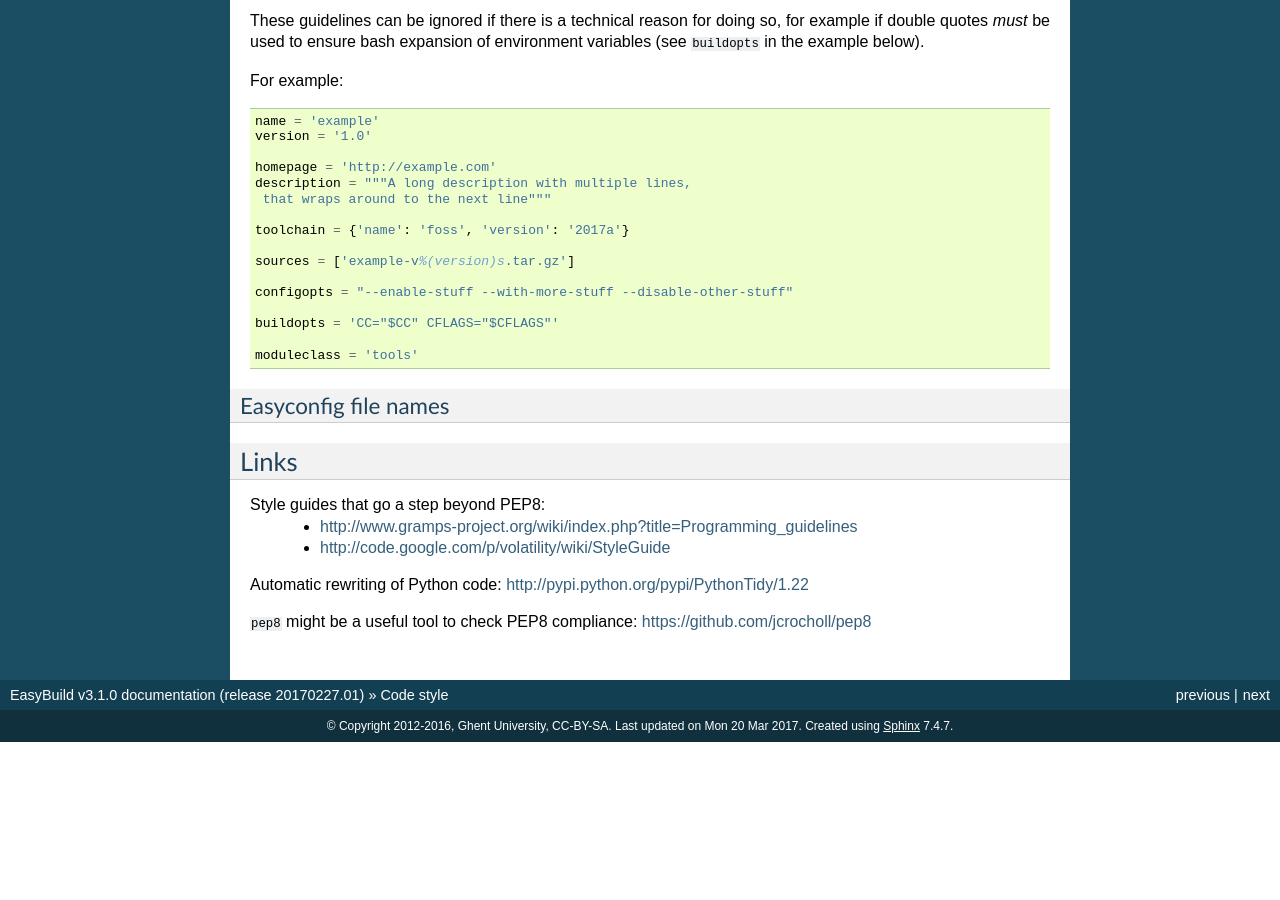
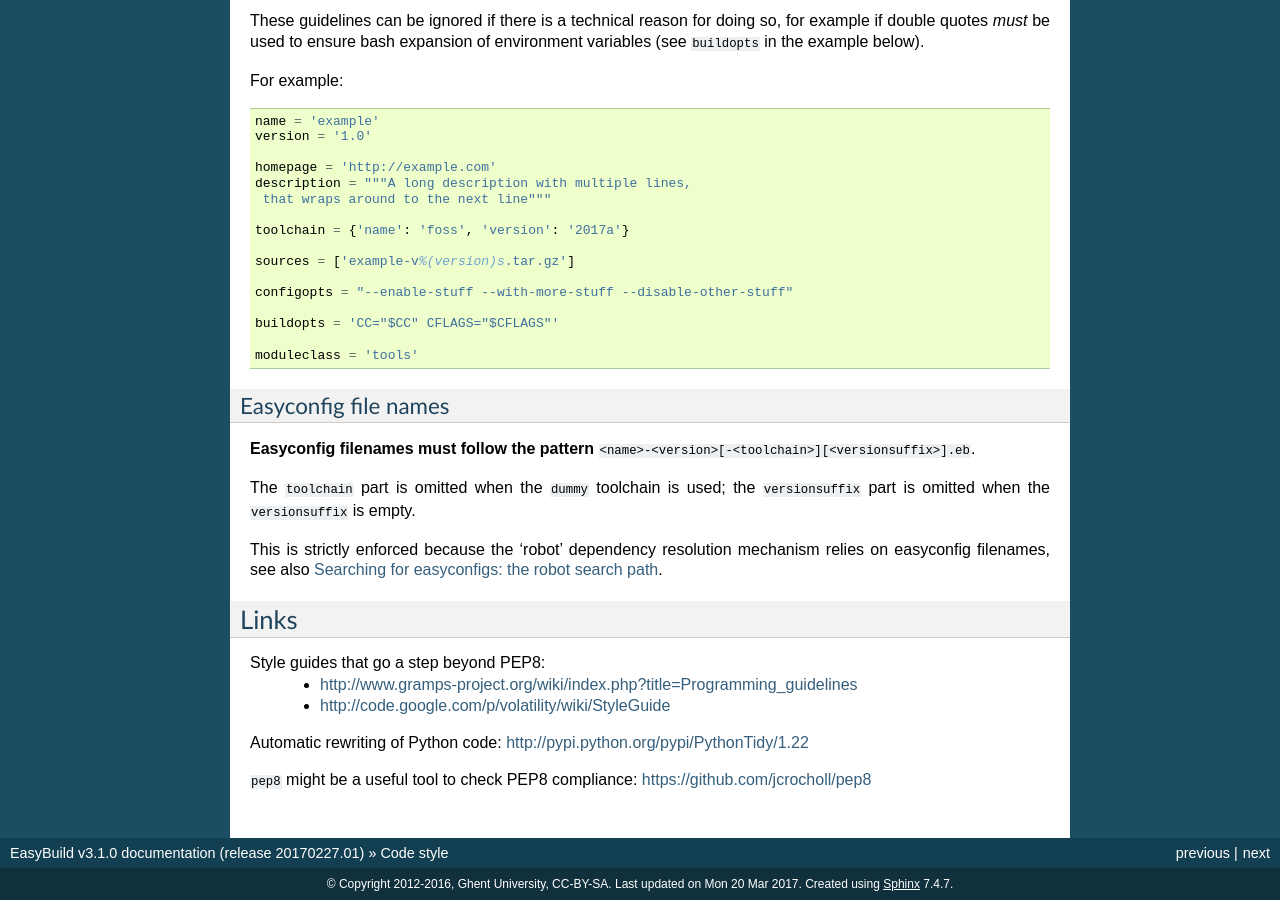
Before and after one commit to easybuilders/easybuild, a Sphinx documentation site: the page built from docs/Code_style.rst, in a window 1280 px wide and 900 px high, scrolled down 4646 px. Built offline with Sphinx 7.4.7, drawn with Linux system fonts in a browser that asks for light colours; pages that are not in the unit, such as notebooks, are missing from menus; before the commit the page ends 5388 px from its top, so only the background shows below that; some of the changed text lies outside the part shown.

Commit message:
complete easyconfigs style guide with subsection on easyconfig filenames

```diff
--- a/docs/Code_style.rst
+++ b/docs/Code_style.rst
@@ -247,7 +247,7 @@ Example:
 Use of templates rather than hardcoding parameter values
 ~~~~~~~~~~~~~~~~~~~~~~~~~~~~~~~~~~~~~~~~~~~~~~~~~~~~~~~~
 
-Hardcoding of parameter values in multiple places must be avoided if possible,
+**Hardcoding of parameter values in multiple places must be avoided if possible**,
 the available easyconfig templates ``%(...)s`` must be used instead (see :ref:`avail_easyconfig_templates`).
 
 For example, rather than hardcoding the software version in both the ``version`` and ``sources``
@@ -317,6 +317,11 @@ For example:
 Easyconfig file names
 ~~~~~~~~~~~~~~~~~~~~~
 
+**Easyconfig filenames must follow the pattern** ``<name>-<version>[-<toolchain>][<versionsuffix>].eb``.
+
+The ``toolchain`` part is omitted when the ``dummy`` toolchain is used; the ``versionsuffix`` part is omitted when the ``versionsuffix`` is empty.
+
+This is strictly enforced because the 'robot' dependency resolution mechanism relies on easyconfig filenames, see also :ref:`robot_search_path`.
 
 Links
 -----
```
